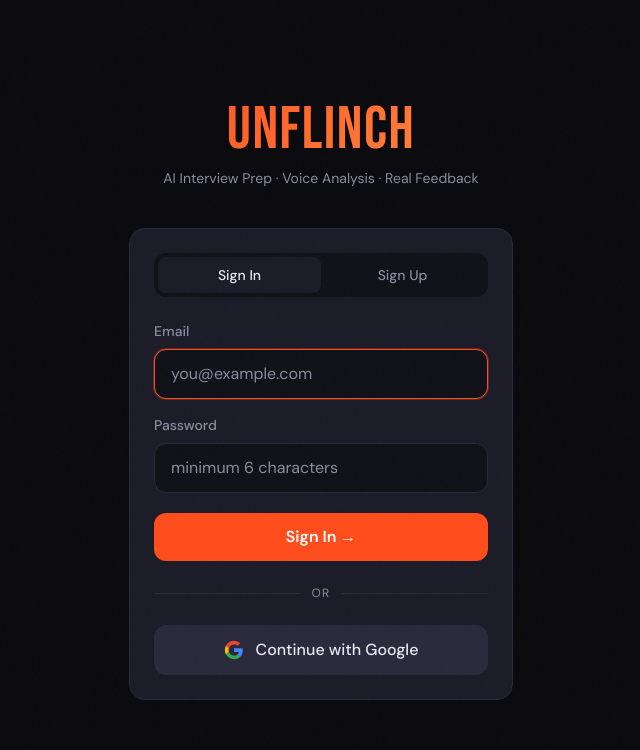
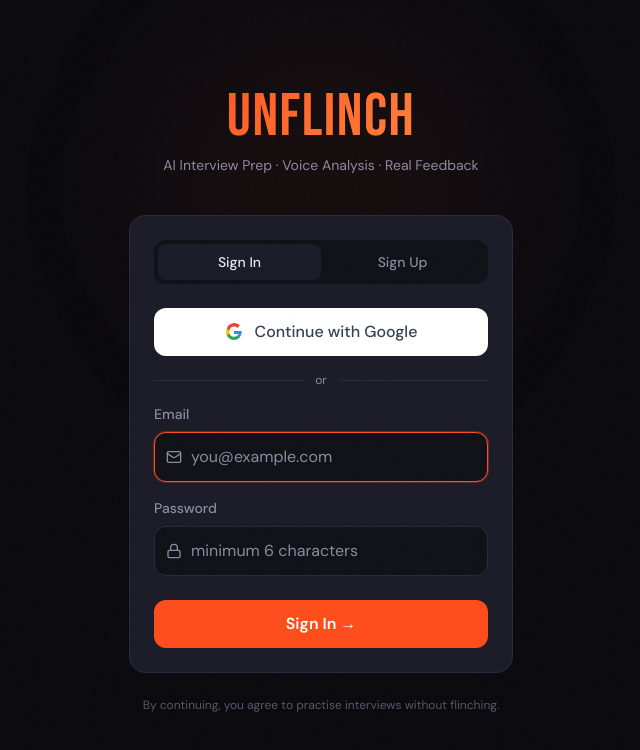
Before and after one commit to Saraswathi-Nalamothu/unflinch, a React (Vite) app in the folder unflinch/frontend/: page / in a window 1280 px wide. Shown: the top 750 px of the page, without its empty margins (319-959 px from the left). Built offline with nearby package versions, Linux system fonts and the light colour scheme.

Commit message:
Updated AuthPage with Google Sign-In and fixed login flow

```diff
--- a/unflinch/frontend/src/pages/AuthPage.jsx
+++ b/unflinch/frontend/src/pages/AuthPage.jsx
@@ -1,200 +1,138 @@
-import React, { useState, useCallback } from 'react'
-import { useNavigate } from 'react-router-dom'
+import React, { useState } from 'react'
 import { supabase } from '../lib/supabase'
 import { Spinner, Toast } from '../components/UI'
-
-function mapAuthError(err) {
-  const msg = err?.message ?? ''
-  const code = err?.code ?? ''
-  if (code === 'user_already_exists' || /already registered/i.test(msg)) {
-    return 'This email is already registered. Try signing in instead.'
-  }
-  if (code === 'invalid_credentials' || /invalid login credentials/i.test(msg)) {
-    return 'Invalid email or password. Please try again.'
-  }
-  if (code === 'email_not_confirmed') {
-    return 'Please confirm your email before signing in.'
-  }
-  if (/password/i.test(msg) && /weak|short/i.test(msg)) {
-    return 'Password must be at least 6 characters.'
-  }
-  return msg || 'Something went wrong. Please try again.'
-}
-
-function GoogleIcon({ className = 'w-5 h-5' }) {
-  return (
-    <svg className={className} viewBox="0 0 24 24" aria-hidden="true">
-      <path fill="#4285F4" d="M22.56 12.25c0-.78-.07-1.53-.2-2.25H12v4.26h5.92c-.26 1.37-1.04 2.53-2.21 3.31v2.77h3.57c2.08-1.92 3.28-4.74 3.28-8.09z" />
-      <path fill="#34A853" d="M12 23c2.97 0 5.46-.98 7.28-2.66l-3.57-2.77c-.98.66-2.23 1.06-3.71 1.06-2.86 0-5.29-1.93-6.16-4.53H2.18v2.84C3.99 20.53 7.7 23 12 23z" />
-      <path fill="#FBBC05" d="M5.84 14.09c-.22-.66-.35-1.36-.35-2.09s.13-1.43.35-2.09V7.07H2.18C1.43 8.55 1 10.22 1 12s.43 3.45 1.18 4.93l2.85-2.22.81-.62z" />
-      <path fill="#EA4335" d="M12 5.38c1.62 0 3.06.56 4.21 1.64l3.15-3.15C17.45 2.09 14.97 1 12 1 7.7 1 3.99 3.47 2.18 7.07l3.66 2.84c.87-2.6 3.3-4.53 6.16-4.53z" />
-    </svg>
-  )
-}
+import { Mail, Lock } from 'lucide-react'
 
 export default function AuthPage() {
-  const navigate = useNavigate()
-  const [mode, setMode] = useState('login')
-  const [email, setEmail] = useState('')
+  const [mode, setMode]         = useState('login')
+  const [email, setEmail]       = useState('')
   const [password, setPassword] = useState('')
-  const [confirmPassword, setConfirmPassword] = useState('')
-  const [loading, setLoading] = useState(false)
-  const [toast, setToast] = useState(null)
+  const [loading, setLoading]   = useState(false)
+  const [googleLoading, setGoogleLoading] = useState(false)
+  const [toast, setToast]       = useState(null)
 
-  const showToast = useCallback((message, type = 'info') => {
+  const showToast = (message, type = 'info') => {
     setToast({ message, type })
-    setTimeout(() => setToast(null), 4500)
-  }, [])
+    setTimeout(() => setToast(null), 4000)
+  }
 
-  async function handleEmailSubmit(e) {
+  async function handleSubmit(e) {
     e.preventDefault()
-    if (password.length < 6) {
-      showToast('Password must be at least 6 characters', 'error')
-      return
-    }
-    if (mode === 'signup' && password !== confirmPassword) {
-      showToast('Passwords do not match', 'error')
-      return
-    }
-
+    if (password.length < 6) return showToast('Password must be at least 6 characters', 'error')
     setLoading(true)
     try {
       if (mode === 'signup') {
-        const { data, error } = await supabase.auth.signUp({ email, password })
+        const { error } = await supabase.auth.signUp({ email, password })
         if (error) throw error
-        if (data.session) {
-          showToast('Account created. Welcome!', 'success')
-          navigate('/dashboard')
-        } else {
-          showToast('Check your email to confirm your account', 'info')
-        }
+        showToast('Account created! You are now logged in.', 'success')
       } else {
         const { error } = await supabase.auth.signInWithPassword({ email, password })
         if (error) throw error
-        showToast('Welcome back!', 'success')
-        navigate('/dashboard')
       }
     } catch (err) {
-      showToast(mapAuthError(err), 'error')
+      showToast(err.message || 'Something went wrong', 'error')
     } finally {
       setLoading(false)
     }
   }
 
   async function handleGoogleSignIn() {
-    setLoading(true)
+    setGoogleLoading(true)
     try {
-      const { error } = await supabase.auth.signInWithOAuth({ provider: 'google' })
+      const { error } = await supabase.auth.signInWithOAuth({
+        provider: 'google',
+        options: {
+          redirectTo: window.location.origin,
+        },
+      })
       if (error) throw error
     } catch (err) {
-      showToast(mapAuthError(err), 'error')
-      setLoading(false)
+      showToast(err.message || 'Google sign in failed', 'error')
+      setGoogleLoading(false)
     }
   }
 
   return (
-    <div className="min-h-screen bg-obsidian flex flex-col items-center justify-center px-4 py-10">
-      <div className="w-full max-w-sm animate-slide-up">
+    <div className="min-h-screen bg-obsidian flex flex-col items-center justify-center px-4">
+      <div className="absolute top-0 left-1/2 -translate-x-1/2 w-96 h-96 bg-ember/5 rounded-full blur-3xl pointer-events-none" />
+
+      <div className="w-full max-w-sm relative z-10 animate-slide-up">
+        {/* Logo */}
         <div className="text-center mb-10">
           <h1 className="heading-display text-6xl gradient-text mb-2">UNFLINCH</h1>
           <p className="text-mist text-sm">AI Interview Prep · Voice Analysis · Real Feedback</p>
         </div>
 
         <div className="card">
+          {/* Tab switcher */}
           <div className="flex mb-6 bg-carbon rounded-xl p-1">
             <button
-              type="button"
               className={`flex-1 py-2 rounded-lg text-sm font-medium transition-all duration-200
-                ${mode === 'login' ? 'bg-graphite text-chalk' : 'text-mist'}`}
+                ${mode === 'login' ? 'bg-graphite text-chalk' : 'text-mist hover:text-chalk'}`}
               onClick={() => setMode('login')}
-              disabled={loading}
-            >
-              Sign In
-            </button>
+            >Sign In</button>
             <button
-              type="button"
               className={`flex-1 py-2 rounded-lg text-sm font-medium transition-all duration-200
-                ${mode === 'signup' ? 'bg-graphite text-chalk' : 'text-mist'}`}
+                ${mode === 'signup' ? 'bg-graphite text-chalk' : 'text-mist hover:text-chalk'}`}
               onClick={() => setMode('signup')}
-              disabled={loading}
-            >
-              Sign Up
-            </button>
+            >Sign Up</button>
           </div>
 
-          <form onSubmit={handleEmailSubmit} className="flex flex-col gap-4">
+          {/* Google Sign In */}
+          <button
+            onClick={handleGoogleSignIn}
+            disabled={googleLoading}
+            className="w-full flex items-center justify-center gap-3 bg-white hover:bg-gray-50
+                       text-gray-700 font-medium py-3 px-4 rounded-xl transition-all duration-200
+                       active:scale-95 disabled:opacity-50 mb-4"
+          >
+            {googleLoading ? (
+              <Spinner className="w-4 h-4 text-gray-500" />
+            ) : (
+              <svg width="18" height="18" viewBox="0 0 18 18">
+                <path fill="#4285F4" d="M16.51 8H8.98v3h4.3c-.18 1-.74 1.48-1.6 2.04v2.01h2.6a7.8 7.8 0 0 0 2.38-5.88c0-.57-.05-.66-.15-1.18z"/>
+                <path fill="#34A853" d="M8.98 17c2.16 0 3.97-.72 5.3-1.94l-2.6-2.04a4.8 4.8 0 0 1-7.18-2.54H1.83v2.07A8 8 0 0 0 8.98 17z"/>
+                <path fill="#FBBC05" d="M4.5 10.48A4.8 4.8 0 0 1 4.5 7.5V5.43H1.83a8 8 0 0 0 0 7.14l2.67-2.09z"/>
+                <path fill="#EA4335" d="M8.98 3.58c1.32 0 2.5.45 3.44 1.35l2.56-2.56A8 8 0 0 0 1.83 5.43L4.5 7.5a4.77 4.77 0 0 1 4.48-3.92z"/>
+              </svg>
+            )}
+            <span>{googleLoading ? 'Redirecting...' : 'Continue with Google'}</span>
+          </button>
+
+          {/* Divider */}
+          <div className="flex items-center gap-3 mb-4">
+            <div className="flex-1 h-px bg-steel" />
+            <span className="text-mist text-xs">or</span>
+            <div className="flex-1 h-px bg-steel" />
+          </div>
+
+          {/* Email form */}
+          <form onSubmit={handleSubmit} className="flex flex-col gap-4">
             <div>
-              <label className="label" htmlFor="auth-email">Email</label>
-              <input
-                id="auth-email"
-                className="input"
-                type="email"
-                placeholder="you@example.com"
-                value={email}
-                onChange={e => setEmail(e.target.value)}
-                required
-                autoFocus
-                disabled={loading}
-              />
+              <label className="label">Email</label>
+              <div className="relative">
+                <Mail size={16} className="absolute left-3 top-1/2 -translate-y-1/2 text-mist" />
+                <input className="input pl-9" type="email" placeholder="you@example.com"
+                  value={email} onChange={e => setEmail(e.target.value)} required autoFocus />
+              </div>
             </div>
             <div>
-              <label className="label" htmlFor="auth-password">Password</label>
-              <input
-                id="auth-password"
-                className="input"
-                type="password"
-                placeholder="minimum 6 characters"
-                value={password}
-                onChange={e => setPassword(e.target.value)}
-                required
-                minLength={6}
-                disabled={loading}
-              />
+              <label className="label">Password</label>
+              <div className="relative">
+                <Lock size={16} className="absolute left-3 top-1/2 -translate-y-1/2 text-mist" />
+                <input className="input pl-9" type="password" placeholder="minimum 6 characters"
+                  value={password} onChange={e => setPassword(e.target.value)} required />
+              </div>
             </div>
-            {mode === 'signup' && (
-              <div>
-                <label className="label" htmlFor="auth-confirm">Confirm password</label>
-                <input
-                  id="auth-confirm"
-                  className="input"
-                  type="password"
-                  placeholder="repeat password"
-                  value={confirmPassword}
-                  onChange={e => setConfirmPassword(e.target.value)}
-                  required
-                  minLength={6}
-                  disabled={loading}
-                />
-              </div>
-            )}
-            <button
-              type="submit"
-              className="btn-primary w-full flex items-center justify-center gap-2 mt-1"
-              disabled={loading}
-            >
+            <button className="btn-primary w-full flex items-center justify-center gap-2 mt-2" disabled={loading}>
               {loading ? <Spinner className="w-4 h-4" /> : mode === 'login' ? 'Sign In →' : 'Create Account →'}
             </button>
           </form>
+        </div>
 
-          <div className="relative my-6">
-            <div className="absolute inset-0 flex items-center">
-              <div className="w-full border-t border-steel" />
-            </div>
-            <div className="relative flex justify-center text-xs uppercase tracking-widest">
-              <span className="bg-graphite px-3 text-mist">or</span>
-            </div>
-          </div>
-
-          <button
-            type="button"
-            onClick={handleGoogleSignIn}
-            disabled={loading}
-            className="btn-secondary w-full flex items-center justify-center gap-3"
-          >
-            <GoogleIcon />
-            Continue with Google
-          </button>
-        </div>
+        <p className="text-center text-mist/60 text-xs mt-6">
+          By continuing, you agree to practise interviews without flinching.
+        </p>
       </div>
 
       {toast && <Toast message={toast.message} type={toast.type} onClose={() => setToast(null)} />}
```
